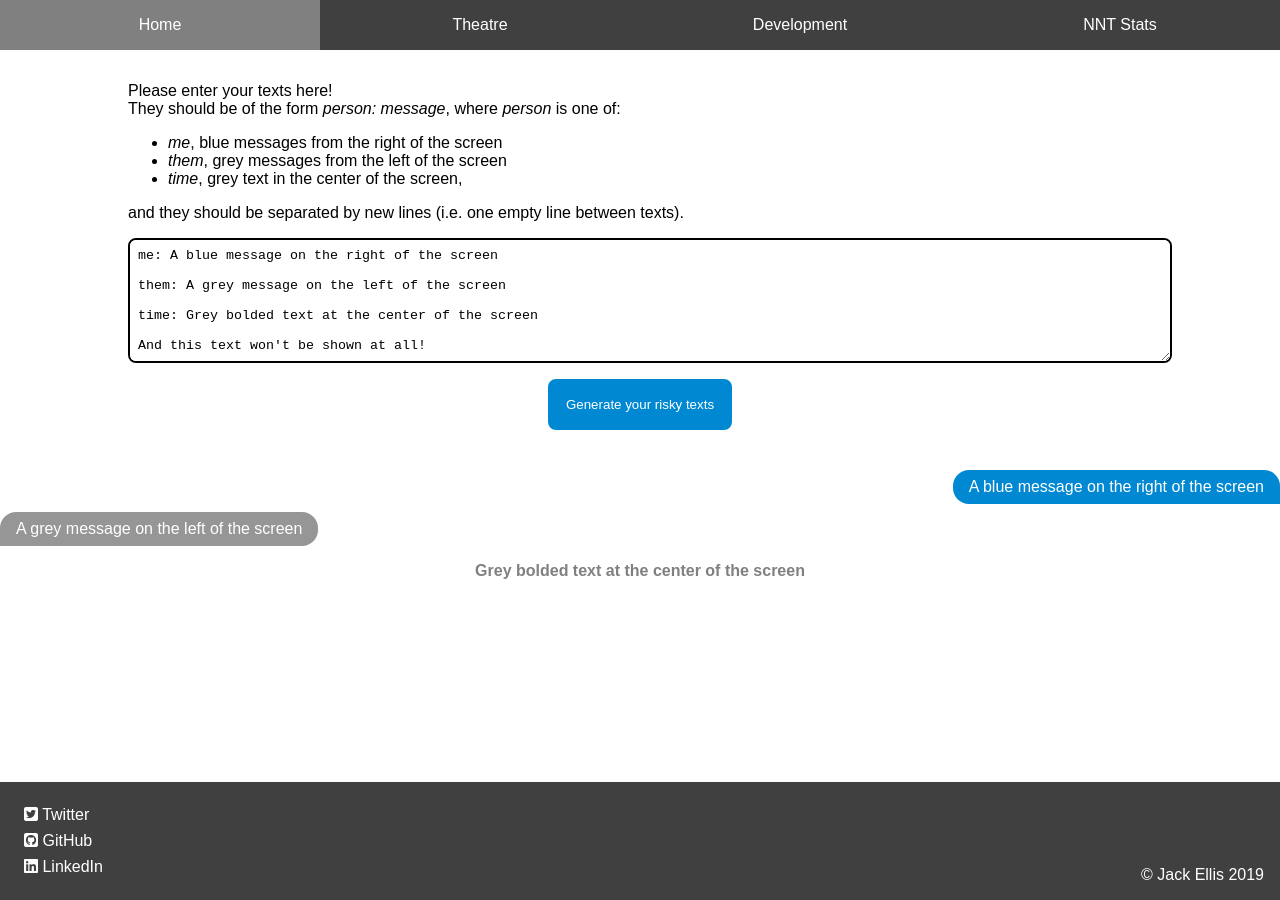
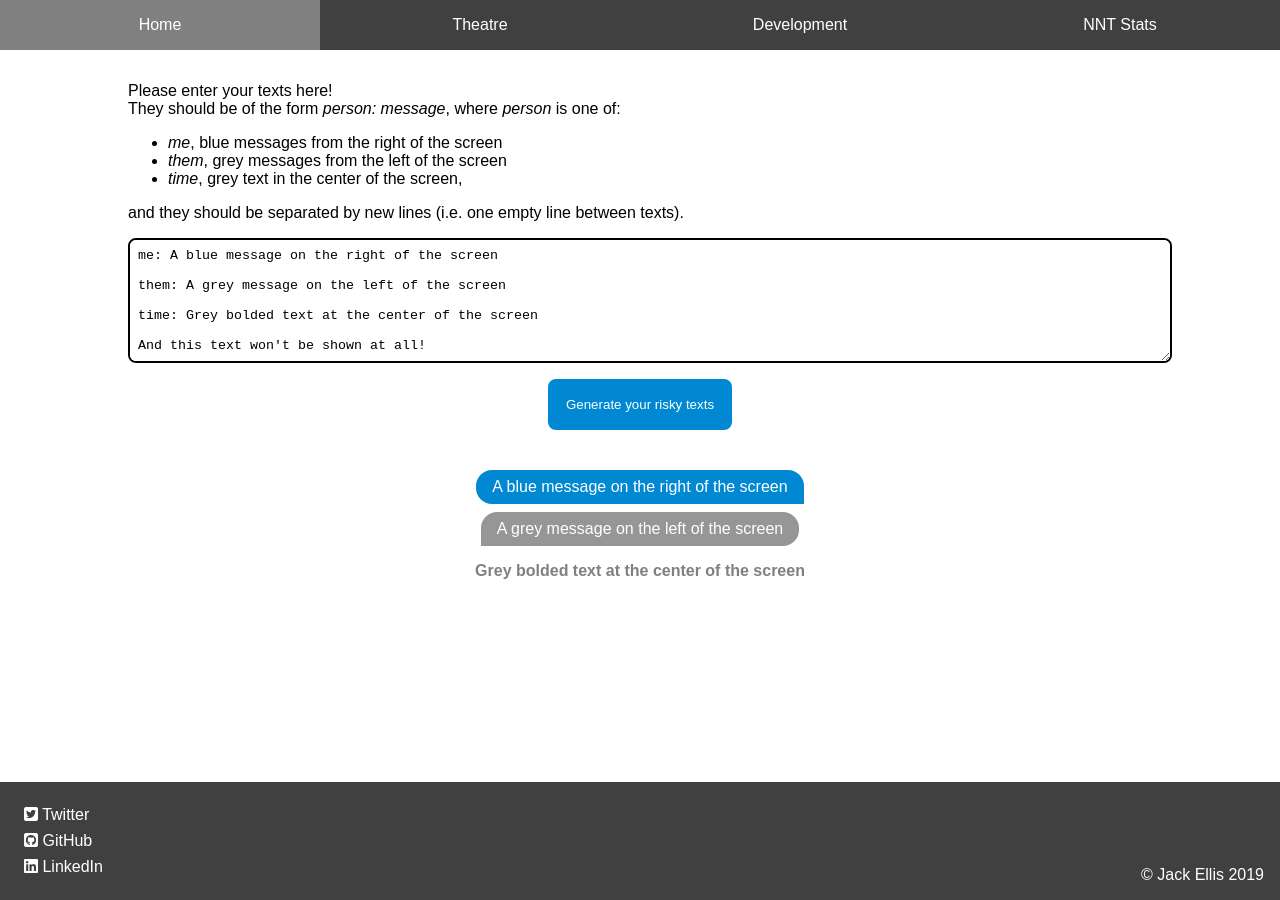
Before and after one commit to GingertronMk1/gingertronmk1.github.io, a Jekyll site: the page built from text_gen.html, in a window 1280 px wide. Built offline with Jekyll 4.4.1, drawn with Linux system fonts in a browser that asks for light colours; nearby versions of some CDN libraries.

Commit message:
Merge fixed

```diff
--- a/_sass/texts.scss
+++ b/_sass/texts.scss
@@ -43,13 +43,21 @@
   &__display {
     $text-radius: 1rem;
     width: 100%;
+    max-width: 1080px;
+    display: flex;
+    flex-direction: column;
 
     .message {
       display: flex;
-      margin-top: 0.1rem;
+      margin: 0;
+      width: 100%;
 
       &--me {
-        flex-direction: row-reverse;
+        justify-content: flex-end;
+      }
+
+      &--them {
+        justify-content: flex-start;
       }
 
       &--time {
@@ -64,6 +72,7 @@
     .text {
       padding: 0.5rem 1rem;
       color: white;
+      margin: 0 auto;
 
       &--me,
       &--them {
@@ -97,6 +106,5 @@
         text-align: center;
       }
     }
-
   }
 }
```
